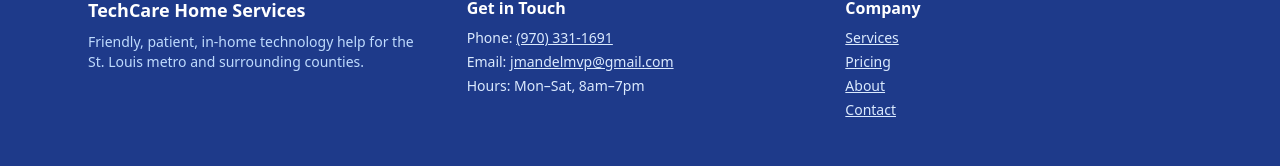
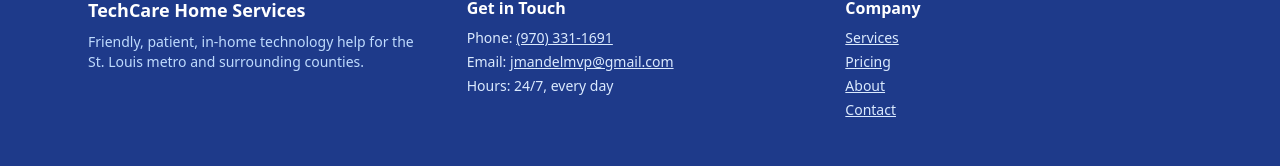
Before and after one commit to joshuaMandel/hometechsupportdev, a Next.js app: page / in a window 1280 px wide. Shown: the part 2398-2564 px from the top of the page. Built offline with nearby package versions, Linux system fonts and the light colour scheme.

Commit message:
Update hours to 24/7 availability

```diff
--- a/components/Footer.js
+++ b/components/Footer.js
@@ -21,7 +21,7 @@ export default function Footer() {
             <li>
               Email: <a href="mailto:jmandelmvp@gmail.com" className="hover:text-white underline">jmandelmvp@gmail.com</a>
             </li>
-            <li>Hours: Mon&ndash;Sat, 8am&ndash;7pm</li>
+            <li>Hours: 24/7, every day</li>
           </ul>
         </div>
 
--- a/pages/contact.js
+++ b/pages/contact.js
@@ -36,7 +36,7 @@ export default function Contact() {
               </li>
               <li>
                 <span className="block text-gray-500">Hours</span>
-                <span className="text-gray-800">Mon&ndash;Sat, 8:00am&ndash;7:00pm</span>
+                <span className="text-gray-800">Open 24 hours, 7 days a week</span>
               </li>
               <li>
                 <span className="block text-gray-500">Service Area</span>
```
